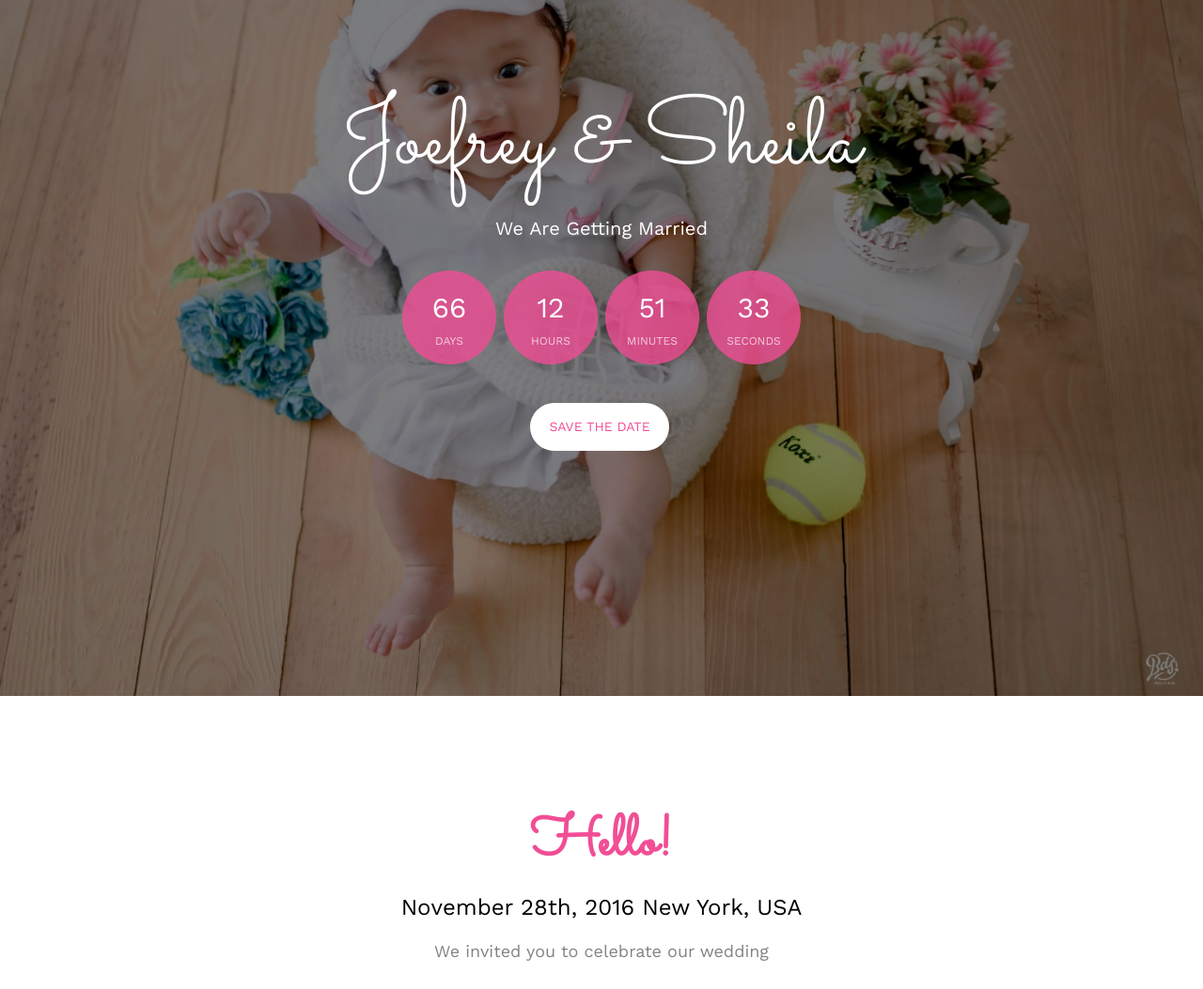
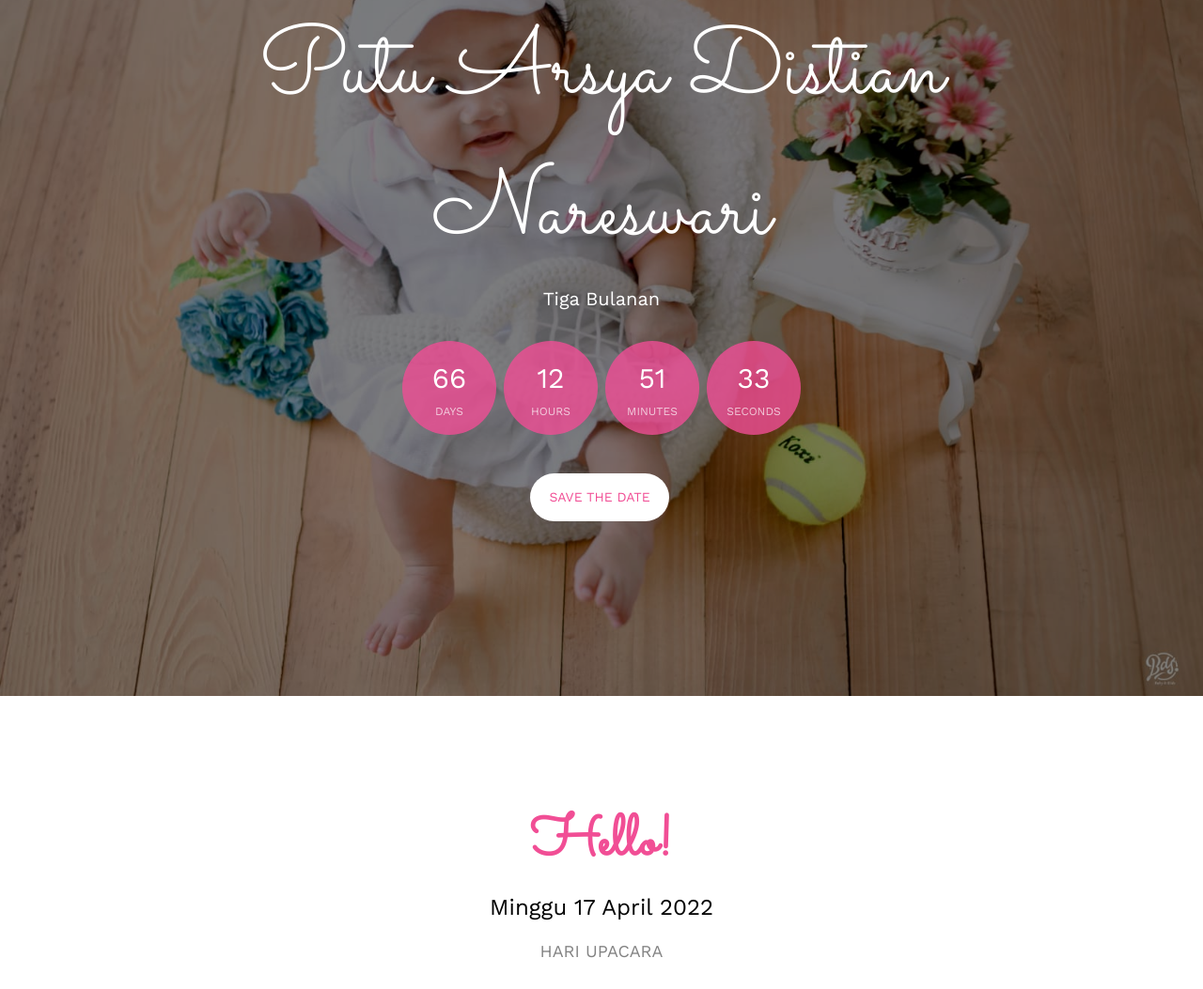
Before and after one commit to pranx123/udangan, a plain HTML site: page index.html in a window 1280 px wide. Shown: the part 159-1212 px from the top of the page at 94% size. Drawn offline with nearby package versions, Linux system fonts and the light colour scheme; files whose address does not match are found by name.

Commit message:
Update index.html

```diff
--- a/index.html
+++ b/index.html
@@ -88,8 +88,8 @@
 				<div class="col-md-8 col-md-offset-2 text-center">
 					<div class="display-t">
 						<div class="display-tc animate-box" data-animate-effect="fadeIn">
-							<h1>Joefrey &amp; Sheila</h1>
-							<h2>We Are Getting Married</h2>
+							<h1>Putu Arsya Distian Nareswari</h1>
+							<h2>Tiga Bulanan</h2>
 							<div class="simply-countdown simply-countdown-one"></div>
 							<p><a href="#" class="btn btn-default btn-sm">Save the date</a></p>
 						</div>
@@ -104,8 +104,8 @@
 			<div class="row">
 				<div class="col-md-8 col-md-offset-2 text-center fh5co-heading animate-box">
 					<h2>Hello!</h2>
-					<h3>November 28th, 2016 New York, USA</h3>
-					<p>We invited you to celebrate our wedding</p>
+					<h3> Minggu 17 April 2022</h3>
+					<p>HARI UPACARA</p>
 				</div>
 			</div>
 			<div class="couple-wrap animate-box">
```
